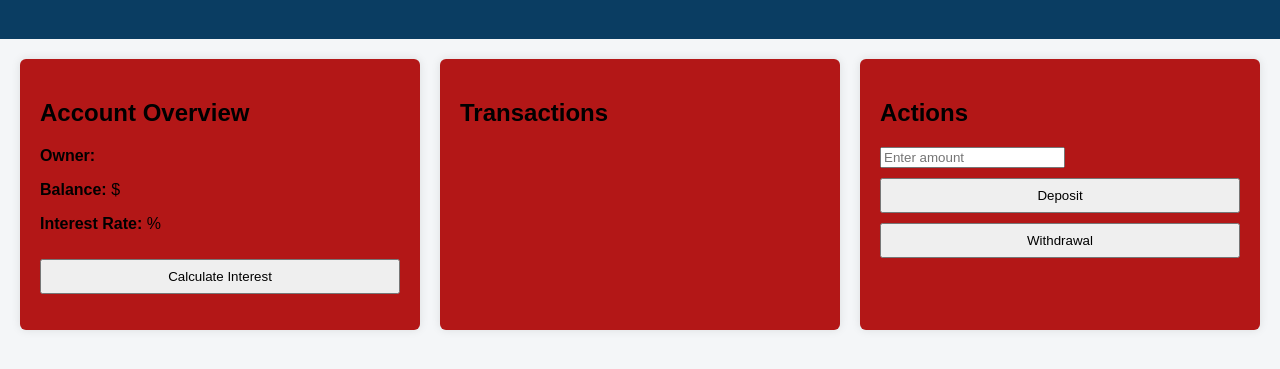
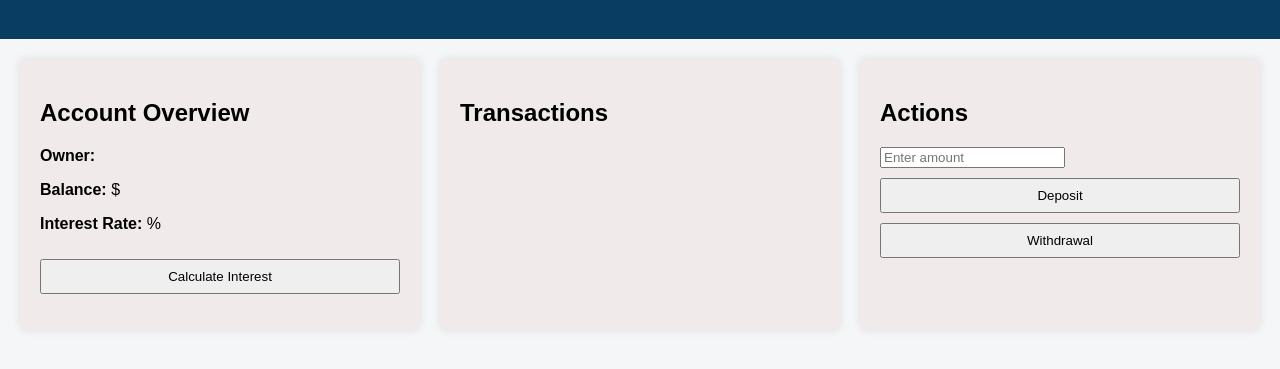
Before and after one commit to B-Wendy/secure-web-app-cicd, a website: page public/index.html in a window 1280 px wide. Shown: the part 81-450 px from the top of the page. Drawn offline with Linux system fonts and the light colour scheme; no server answers.

Commit message:
Introduce known vulnerability

```diff
--- a/package.json
+++ b/package.json
@@ -8,7 +8,6 @@
   },
   "dependencies": {
     "express": "^4.18.2",
-    "lodash": "^4.17.21",
-    "serialize-javascript": "^7.0.2"
+    "serialize-javascript": "^2.1.1"
   }
 }
--- a/public/style.css
+++ b/public/style.css
@@ -19,7 +19,7 @@ main {
 }
 
 .card {
-  background: rgb(179, 23, 23);
+  background: rgb(241, 234, 234);
   padding: 20px;
   border-radius: 6px;
   box-shadow: 0 0 10px rgba(0,0,0,0.1);
```
Also changed, not shown: .github/workflows/ci.yml, 1 other file.
